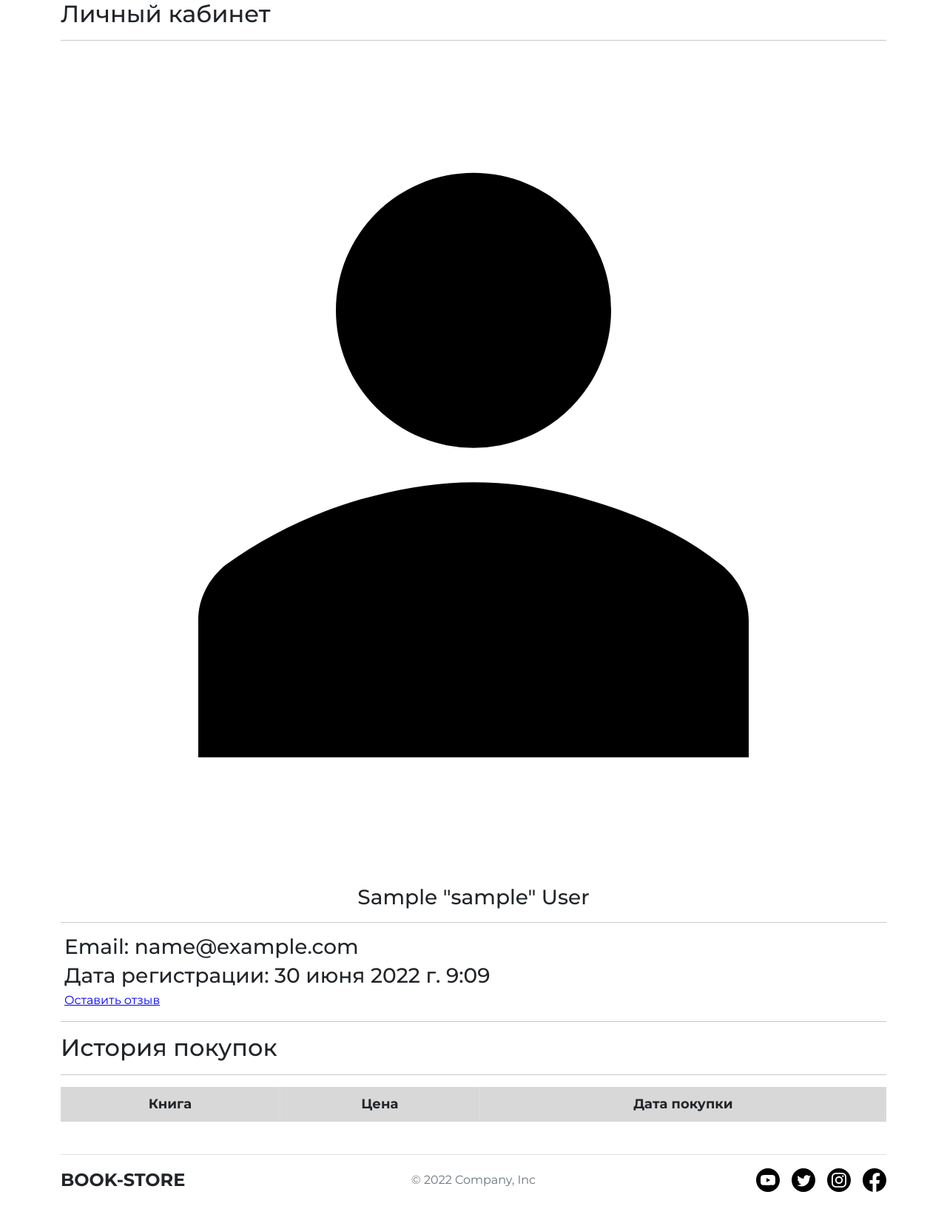
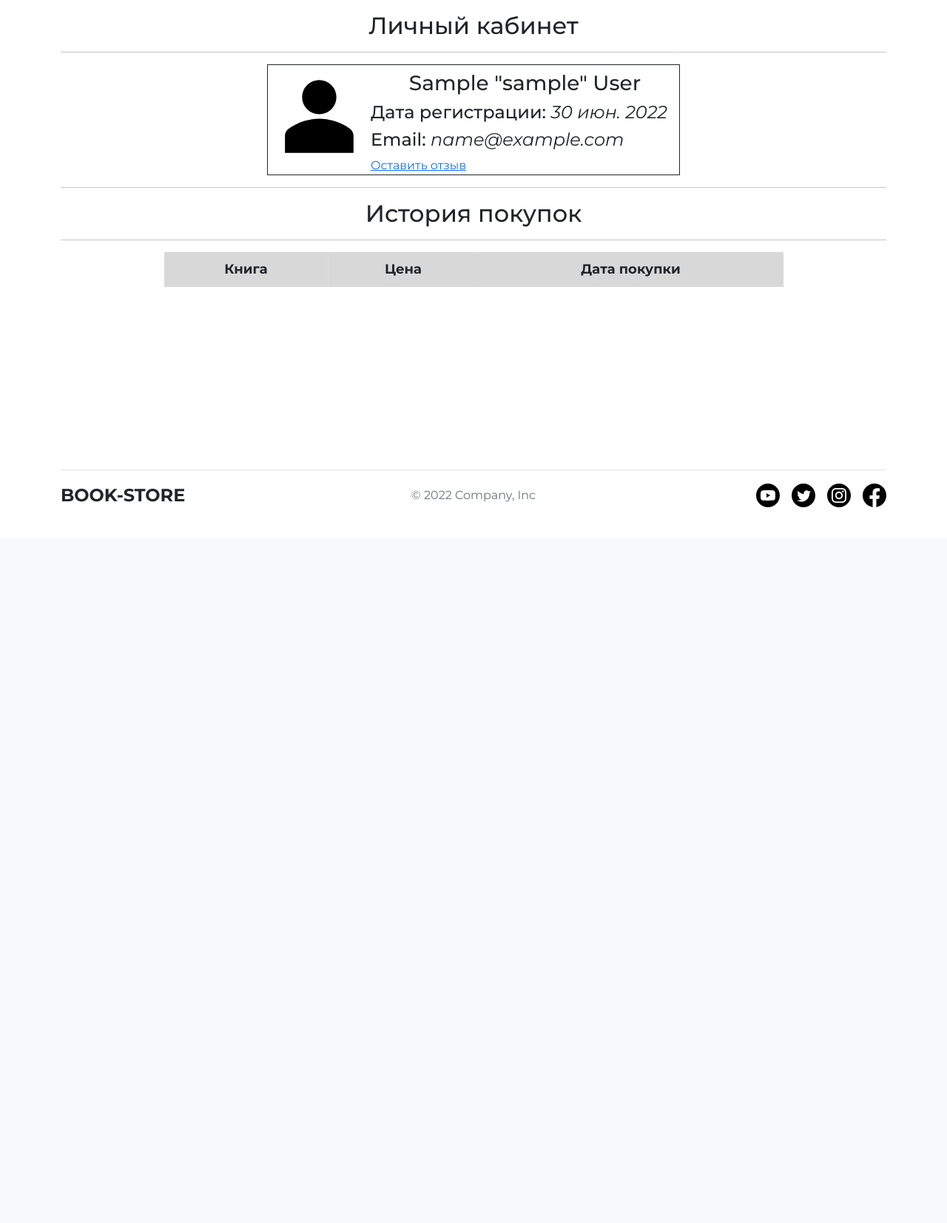
Before and after one commit to Fr1senn/BookStore, a Django app: page /profile/ in a window 1280 px wide. Shown: the part 72-1726 px from the top of the page at 74% size. After the commit the page ends 758 px from the top, so only its background shows below. Run offline with Django 4.2, Linux system fonts and the light colour scheme; the visitor is signed in with stand-in values (Sample User, id 1); data comes from the database, SQL or seed files in the repository; data that the repository does not hold is empty.

Commit message:
Redesigned

```diff
--- a/bookStore/templates/store/profile.html
+++ b/bookStore/templates/store/profile.html
@@ -3,55 +3,43 @@
 {% block title %}Кабинет{% endblock %}
 {% block content %}
     <div class="container">
-        <h2>Личный кабинет</h2>
+        <h2 class="text-center my-3">Личный кабинет</h2>
         <hr>
-        <div class="profile_inner">
-            <div class="profile_info">
-                <div class="profile_img-wrapper">
-                    <img src="{% static 'store/images/user.svg' %}" alt="user_icon">
+        <section class="w-50 mx-auto border border-dark d-flex">
+            <div class="w-25">
+                <img src="{% static 'store/images/user.svg' %}" alt="">
             </div>
-                <div class="profile_content-wrapper">
-                    <h3 style="text-align:center; margin: 10px;">
-                        {{ user.first_name }} "{{ user.username }}" {{ user.last_name }}
-                    </h3>
+            <div class="w-75">
+                <h3 class="text-center my-2">{{ user.first_name }} "{{ user.username }}" {{ user.last_name }}</h3>
+                <h4>
+                    Дата регистрации: <span class="fw-normal fst-italic">{{ user.date_joined|date:'d b. Y' }}</span>
+                </h4>
+                <h4>Email: <span class="fw-normal fst-italic">{{ user.email }}</span></h4>
+                <a href="{% url 'create_review' %}">Оставить отзыв</a>
+            </div>
+        </section>
         <hr>
-                    <h3 style="margin: 5px">
-                        Email: <span>{{ user.email }}</span>
-                    </h3>
-                    <h3 style="margin: 5px">
-                        Дата регистрации: <span>{{ user.date_joined }}</span>
-                    </h3>
-                    <a style="text-decoration: underline; color: blue; margin: 5px" href="{% url 'create_review' %}">
-                        Оставить отзыв
-                    </a>
-                </div>
-            </div>
-        </div>
+        <h2 class="text-center my-3">История покупок</h2>
         <hr>
-        <h2>История покупок</h2>
-        <hr>
-        <div class="orders_inner">
-            <table class="table">
+        <section class="w-75 mx-auto">
+            <table class="table table-striped w-100 ">
                 <thead>
                     <tr>
-                    <th>Книга</th>
-                    <th>Цена</th>
-                    <th>Дата покупки</th>
+                        <th class="col">Книга</th>
+                        <th class="col">Цена</th>
+                        <th class="col">Дата покупки</th>
                     </tr>
                 </thead>
                 <tbody>
                     {% for order in orders %}
                         <tr>
-                        <th>
-                            <a style="text-decoration:underline; color: blue;"
-                               href="{{ order.book.get_absolute_url }}">{{ order.book }}</a>
-                        </th>
-                        <th>{{ order.book.price }} ₴</th>
-                        <th>{{ order.purchase_date }}</th>
+                            <th class="w-50"><a href="{{ order.book.get_absolute_url }}">{{ order.book }}</a></th>
+                            <th class="w-25">{{ order.book.price }} ₴</th>
+                            <th class="w-25">{{ order.purchase_date }}</th>
                         </tr>
                     {% endfor %}
                 </tbody>
             </table>
-        </div>
+        </section>
     </div>
 {% endblock %}
```
Also changed, not shown: bookStore/templates/store/create_review.html (+8 -13 lines), bookStore/templates/store/reviews.html (+12 -15 lines). Lines whose indentation alone changed are shown as unchanged.
